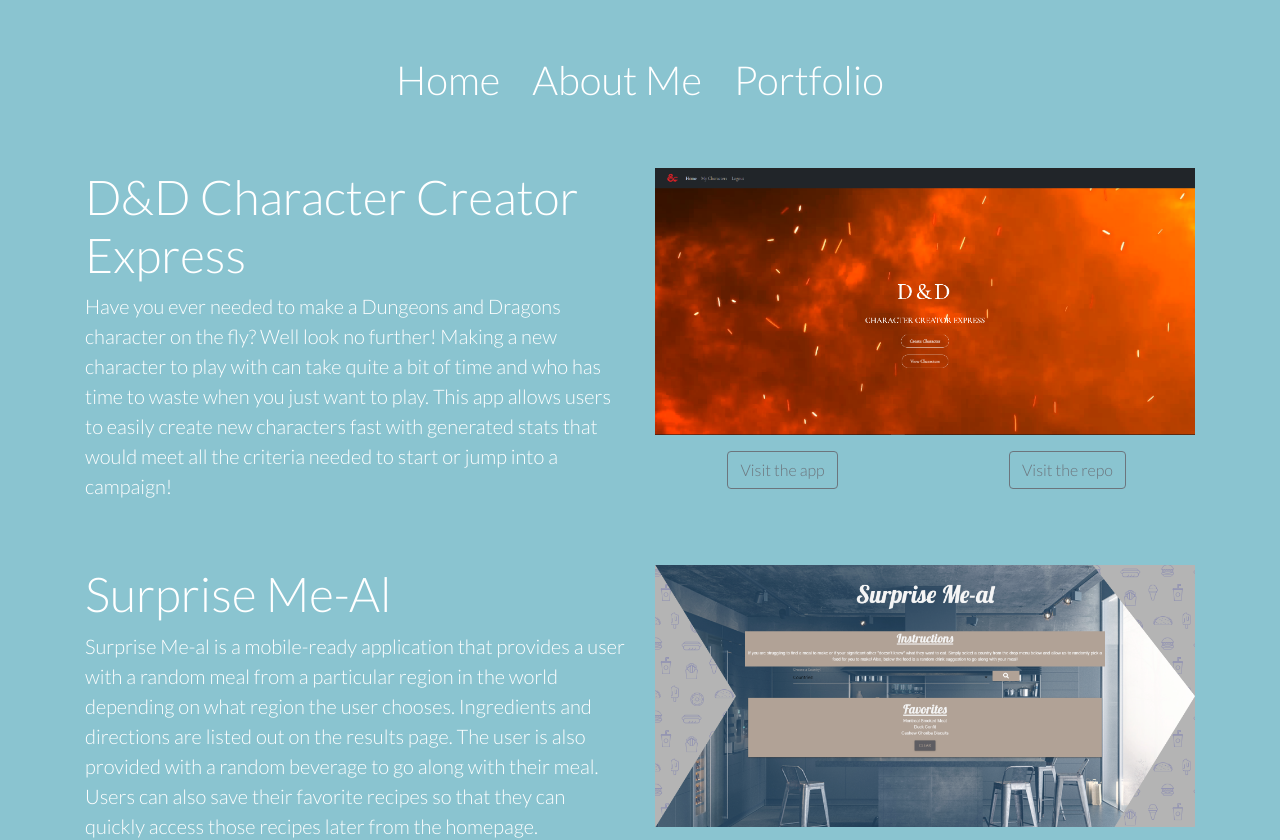
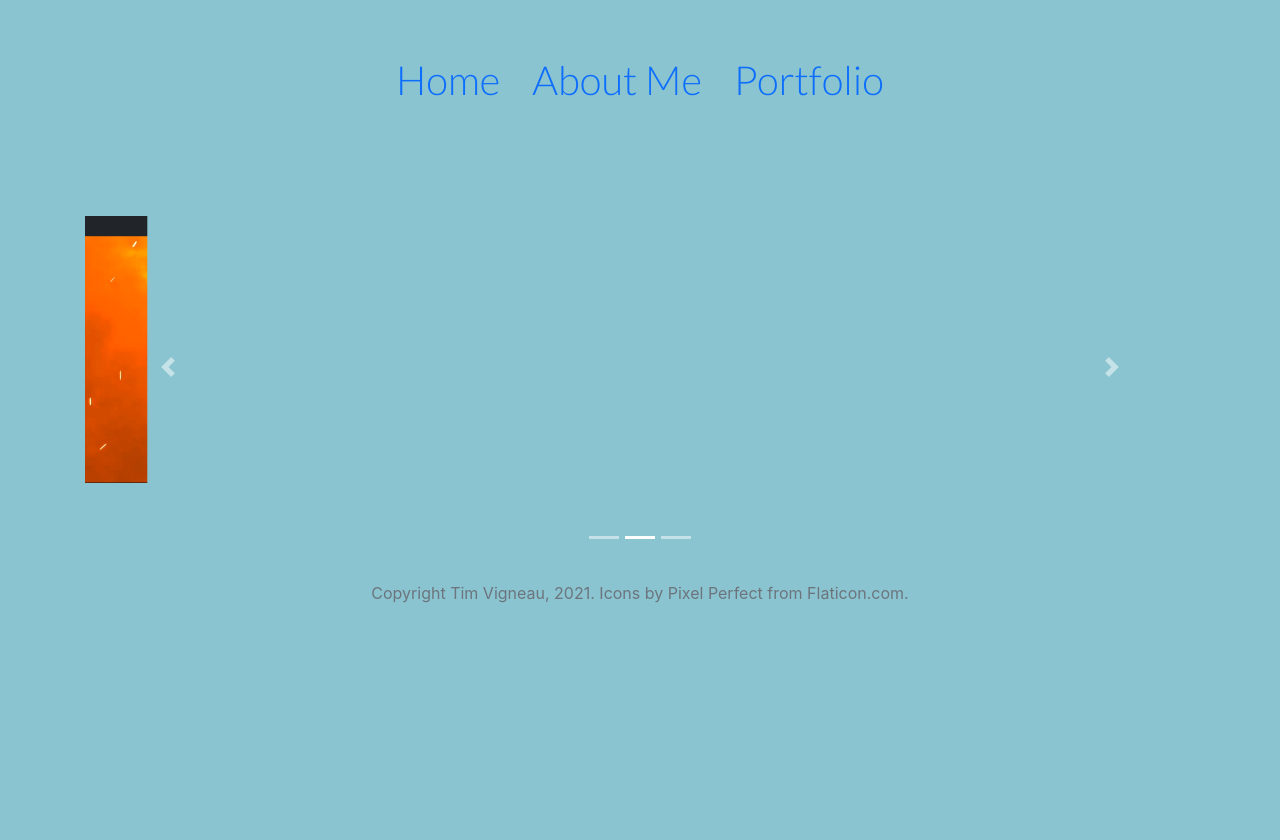
Before and after one commit to tjvig94/tjvig94.github.io, a React (Create React App) app: page /portfolio in a window 1280 px wide. Shown: the top 840 px of the page. After the commit the page ends 800 px from the top, so only its background shows below. Built offline with nearby package versions, Linux system fonts and the light colour scheme.

Commit message:
Carousel functions

```diff
--- a/public/index.html
+++ b/public/index.html
@@ -2,16 +2,18 @@
 <html lang="en">
   <head>
     <meta charset="utf-8" />
-    <link rel="icon" href="%PUBLIC_URL%/images/favicon-16x16.png" />
+    <meta http-equiv="X-UA-Compatible" content="IE=edge">
     <meta name="viewport" content="width=device-width, initial-scale=1" />
     <meta name="theme-color" content="#000000" />
     <meta
       name="description"
       content="Portfolio for web developer Tim Vigneau"
     />
+    <link rel="icon" href="%PUBLIC_URL%/images/favicon-16x16.png" />
     <link rel="preconnect" href="https://fonts.gstatic.com">
     <link href="https://fonts.googleapis.com/css2?family=Lato:wght@300&display=swap" rel="stylesheet">
     <link rel="manifest" href="%PUBLIC_URL%/manifest.json" />
+    <link href="https://cdn.jsdelivr.net/npm/bootstrap@5.0.0/dist/css/bootstrap.min.css" rel="stylesheet" integrity="sha384-wEmeIV1mKuiNpC+IOBjI7aAzPcEZeedi5yW5f2yOq55WWLwNGmvvx4Um1vskeMj0" crossorigin="anonymous">
     <title>Tim Vigneau</title>
   </head>
   <body>
@@ -20,5 +22,6 @@
 
     <div id="root"></div>
 
+    <script src="https://cdn.jsdelivr.net/npm/bootstrap@5.0.0/dist/js/bootstrap.bundle.min.js" integrity="sha384-p34f1UUtsS3wqzfto5wAAmdvj+osOnFyQFpp4Ua3gs/ZVWx6oOypYoCJhGGScy+8" crossorigin="anonymous"></script>
   </body>
 </html>
--- a/src/index.js
+++ b/src/index.js
@@ -2,6 +2,7 @@ import React from 'react';
 import ReactDOM from 'react-dom';
 import App from './App';
 import 'bootstrap/dist/css/bootstrap.min.css';
+import 'bootstrap/dist/js/bootstrap.bundle.min.js';
 import './index.css';
 
 ReactDOM.render(
--- a/src/pages/Portfolio.js
+++ b/src/pages/Portfolio.js
@@ -4,8 +4,17 @@ import { portfolio } from '../portfolio-aboutme';
 function Portfolio() {
     return(
         <div className="container">
+            <div id="carouselExampleIndicators" className="carousel slide" data-bs-ride="carousel">
+                <div className="carousel-indicators">
+                    <button type="button" data-bs-target="#carouselExampleIndicators" data-bs-slide-to="0" className="active" aria-label="Slide 1"></button>
+                    <button type="button" data-bs-target="#carouselExampleIndicators" data-bs-slide-to="1" aria-label="Slide 2"></button>
+                    <button type="button" data-bs-target="#carouselExampleIndicators" data-bs-slide-to="2" aria-label="Slide 3"></button>
+                </div>
+
+            <div className="carousel-inner">
                 {portfolio.map(project => {
                     return(
+                        <div className={project.title === "D&D Character Creator Express" ? "carousel-item active" : "carousel-item"}>
                             <div className="row mt-5">
                                 <div className="col-lg-6">
                                     <h2>{project.title}</h2>
@@ -27,8 +36,19 @@ function Portfolio() {
                                     </div>
                                 </div>
                             </div>
+                        </div>
                     )
                 })}
+            </div>
+            <button className="carousel-control-prev" type="button" data-bs-target="#carouselExampleIndicators" data-bs-slide="prev">
+                <span className="carousel-control-prev-icon" aria-hidden="true"></span>
+                <span className="visually-hidden">Previous</span>
+            </button>
+            <button className="carousel-control-next" type="button" data-bs-target="#carouselExampleIndicators" data-bs-slide="next">
+                <span className="carousel-control-next-icon" aria-hidden="true"></span>
+                <span className="visually-hidden">Next</span>
+            </button>
+            </div>
         </div>
     )
 }
```
Lines whose indentation alone changed are shown as unchanged.
